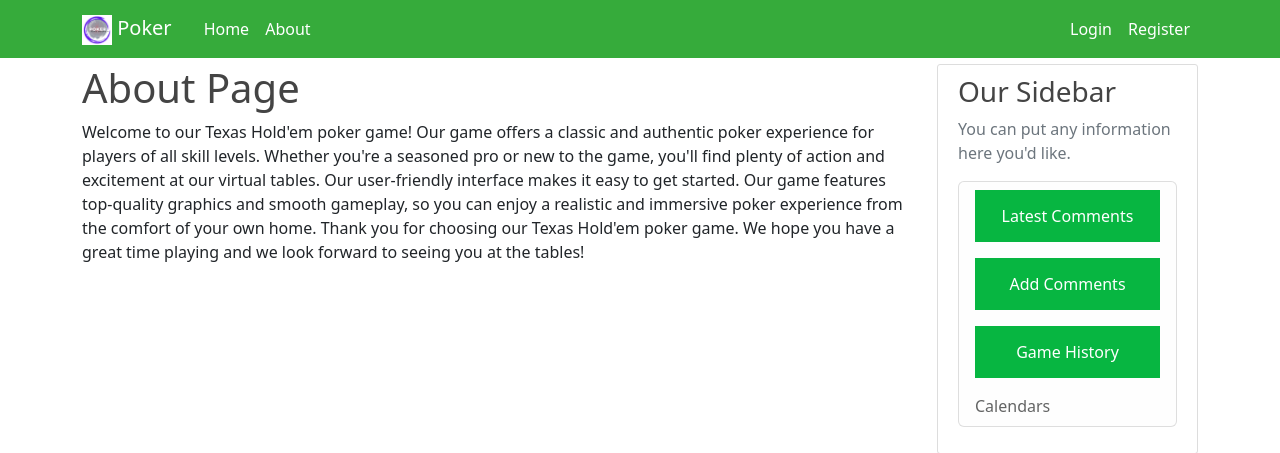
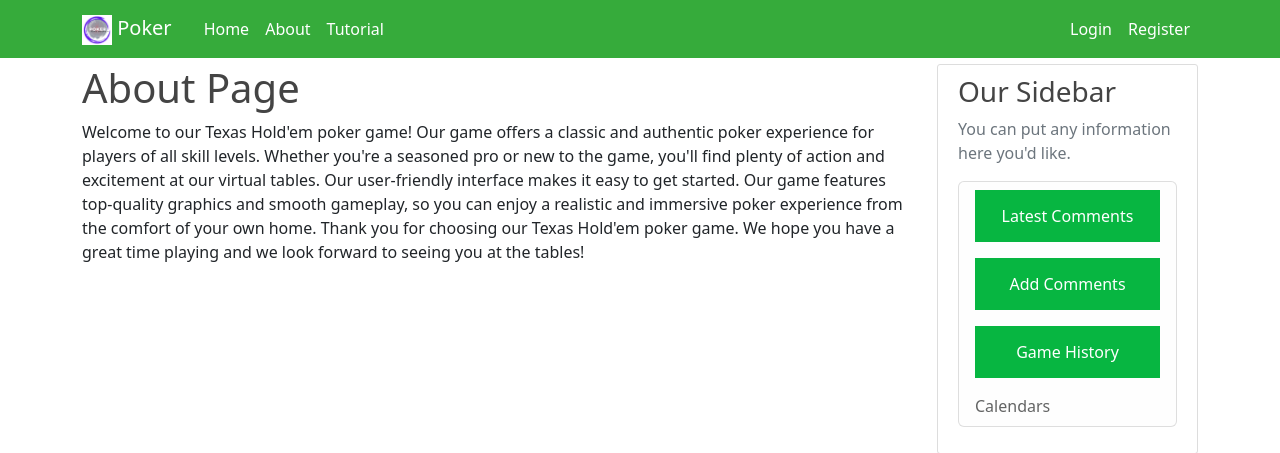
Before and after one commit to jacobgbemi/Naija_Hold-em_Poker, a Flask app: page /about in a window 1280 px wide. Shown: the top 453 px of the page. Run offline with Flask 2, Linux system fonts and the light colour scheme; some libraries are stand-ins or nearby versions.

Commit message:
tutorial page

```diff
--- a/poker_game/poker/templates/layout.html
+++ b/poker_game/poker/templates/layout.html
@@ -34,6 +34,7 @@
             <div class="navbar-nav mr-auto">
               <a class="nav-item nav-link" href="{{ url_for('main.home') }}">Home</a>
               <a class="nav-item nav-link" href="{{ url_for('main.about') }}">About</a>
+              <a class="nav-item nav-link" href="{{ url_for('main.tutorial') }}">Tutorial</a>
             </div>
             <!-- Navbar Right Side -->
             <div class="navbar-nav">
```
